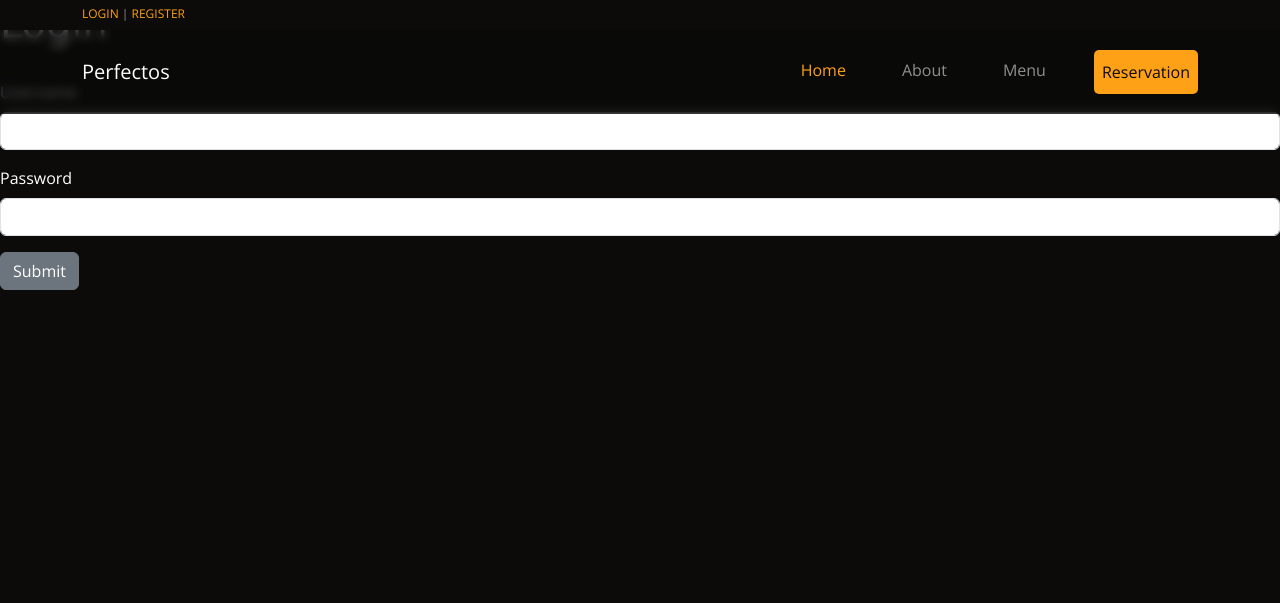
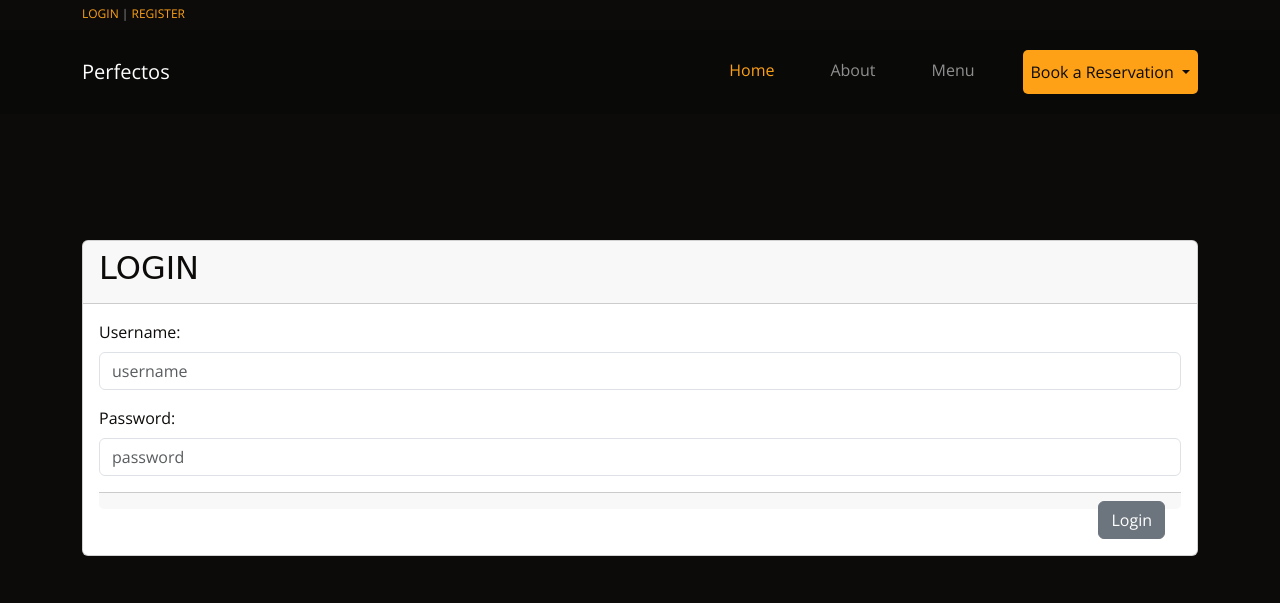
Before and after one commit to araldwin/Perfecto-s-Restaurant, a Django app: page /members/login/ in a window 1280 px wide. Shown: the top 603 px of the page. Run offline with Django 3.2, Linux system fonts and the light colour scheme; some libraries are stand-ins or nearby versions; some web fonts are replaced.

Commit message:
add style to login.html,add fontawesome cdn

```diff
--- a/book/templates/book/account.html
+++ b/book/templates/book/account.html
@@ -3,12 +3,12 @@
         <div class="container">
 
             {% if user.is_authenticated %}
-                <a href="{% url 'logout' %}">LOGOUT</a>
+            <a href="{% url 'logout' %}">LOGOUT</a>
             {% else %}
 
-                <a href="{% url 'login' %}">LOGIN</a> |
+            <a href="{% url 'login' %}">LOGIN</a> |
 
-                <a href="{% url 'register_user' %}"><span>REGISTER</span></a>
+            <a href="{% url 'register_user' %}"><span>REGISTER</span></a>
             {% endif %}
 
 
--- a/book/templates/book/base.html
+++ b/book/templates/book/base.html
@@ -22,6 +22,9 @@
   <!-- Template Main CSS File -->
   <link rel="stylesheet" href="{% static 'css/style.css' %}">
 
+  <!--Fontawesome CDN-->
+
+  <link rel="stylesheet" href="https://cdnjs.cloudflare.com/ajax/libs/font-awesome/6.3.0/css/all.min.css" integrity="sha512-SzlrxWUlpfuzQ+pcUCosxcglQRNAq/DZjVsC0lE40xsADsfeQoEypE+enwcOiGjk/bSuGGKHEyjSoQ1zVisanQ==" crossorigin="anonymous" referrerpolicy="no-referrer" />
   <!-- jQuery and Popper.js JavaScript files dependencies of Bootstrap -->
   <!-- <script src="https://code.jquery.com/jquery-3.6.0.min.js"></script>
     <script src="https://unpkg.com/@popperjs/core@2.10.2/dist/umd/popper.min.js"></script> -->
@@ -55,8 +58,8 @@
 
   <!-- Option 1: Bootstrap Bundle with Popper -->
   <script src="https://cdn.jsdelivr.net/npm/bootstrap@5.3.0-alpha1/dist/js/bootstrap.bundle.min.js"
-    integrity="sha384-w76AqPfDkMBDXo30jS1Sgez6pr3x5MlQ1ZAGC+nuZB+EYdgRZgiwxhTBTkF7CXvN"
-    crossorigin="anonymous"></script>
+    integrity="sha384-w76AqPfDkMBDXo30jS1Sgez6pr3x5MlQ1ZAGC+nuZB+EYdgRZgiwxhTBTkF7CXvN" crossorigin="anonymous">
+  </script>
 
   <!-- Option 2: Separate Popper and Bootstrap JS -->
   <!-- <script src="https://cdn.jsdelivr.net/npm/@popperjs/core@2.11.6/dist/umd/popper.min.js" integrity="sha384-oBqDVmMz9ATKxIep9tiCxS/Z9fNfEXiDAYTujMAeBAsjFuCZSmKbSSUnQlmh/jp3" crossorigin="anonymous"></script>
--- a/book/templates/book/navbar.html
+++ b/book/templates/book/navbar.html
@@ -16,24 +16,17 @@
         <li class="nav-item">
           <a class="nav-link" href="{% url 'menu:menu_list' %}">Menu</a>
         </li>
-        <li class="nav-item">
-          <a class="nav-link btn-reservation" href="#">Reservation</a>
-        </li>
-        <!-- <li class="nav-item dropdown">
-          <a class="nav-link dropdown-toggle" href="#" role="button" data-bs-toggle="dropdown" aria-expanded="false">
+        <li class="nav-item dropdown">
+          <a class="nav-link dropdown-toggle btn-reservation" href="#" role="button" data-bs-toggle="dropdown" aria-expanded="false">
             Book a Reservation
           </a>
           <ul class="dropdown-menu">
-            <li><a class="dropdown-item" href="{% url 'add-reservation' %}">Make a Reservation</a></li>
+            <li><a class="dropdown-item " href="{% url 'add-reservation' %}">Make a Reservation</a></li>
 
             {% if user.is_authenticated %}
-            <li><a class="dropdown-item" href="{% url 'list-reservation' %}">View my Reservation</a></li>
+            <li><a class="dropdown-item " href="{% url 'list-reservation' %}">View my Reservation</a></li>
             {% endif %}
-
           </ul>
-        </li> -->
-
-      </ul>
 
     </div>
   </div>
--- a/members/templates/registration/login.html
+++ b/members/templates/registration/login.html
@@ -1,33 +1,51 @@
 {% extends 'book/base.html' %}
 
 {% block content %}
+<br>
+<br>
+<br>
+<br>
+<br>
+<br>
+<br>
+<br>
+<br>
+<br />
 
-	<h1>Login</h1>
-<br/>
 
+<div class="container">
+  <div class="justify-content-center">
+    <div class="card">
+
+      <div class="card-header">
+        <h2>LOGIN</h2>
+      </div>
+      <div class="card-body">
 
         <form action="" method=POST>
           {% csrf_token %}
 
-		<form>
+
           <div class="mb-3">
-    <label for="exampleInputEmail1" class="form-label">Username</label>
-    <input type="text" class="form-control" name="username" aria-describedby="emailHelp">
+            <label class="form-label">Username:</label>
+            <input type="text" class="form-control" name="username" placeholder="username">
+          </div>
 
+          <div class="mb-3">
+            <label class="form-label">Password:</label>
+            <input type="password" class="form-control" name="password" placeholder="password">
           </div>
-  <div class="mb-3">
-    <label for="exampleInputPassword1" class="form-label">Password</label>
-    <input type="password" class="form-control" name="password">
+
+          <div class="card-footer">
+            <input type="submit" value="Login" class="btn btn-secondary float-end">
+          </div>
+
+        </form>
+      </div>
+    </div>
   </div>
 
 
 
-
-
-			<input type="submit" value="Submit" class="btn btn-secondary">
-
-		</form>
-
-
-<br/><br/>
+  <br /><br />
   {% endblock %}
--- a/menu/templates/menu/menu.html
+++ b/menu/templates/menu/menu.html
@@ -1,7 +1,7 @@
 {% extends 'book/base.html' %}
 
 {% block content %}
-
+<br><br><br><br><br>
 <h1>Menu</h1>
 
 
--- a/static/css/style.css
+++ b/static/css/style.css
@@ -178,3 +178,8 @@ a.nav-link.btn-reservation {
   justify-content: flex-end;
   gap: 10px;
 }
+
+/* ------------------------------------------------------------------- Login page */
+ .card-header h2, label {
+  color: #0c0b09;
+ }
```
Also changed, not shown: book/templates/book/add_reservation.html (+6 -11 lines). Lines whose indentation alone changed are shown as unchanged.
